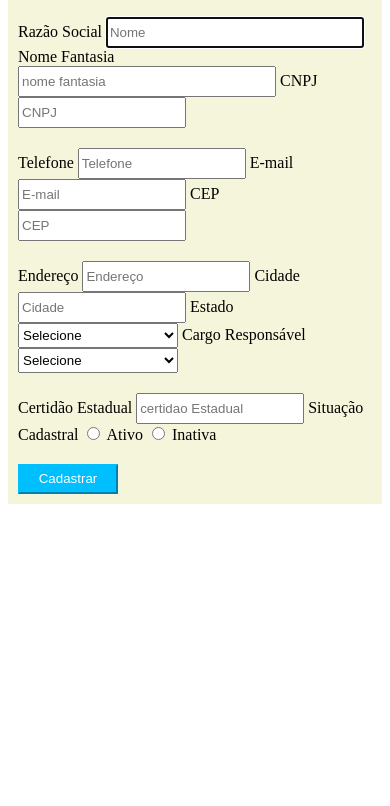
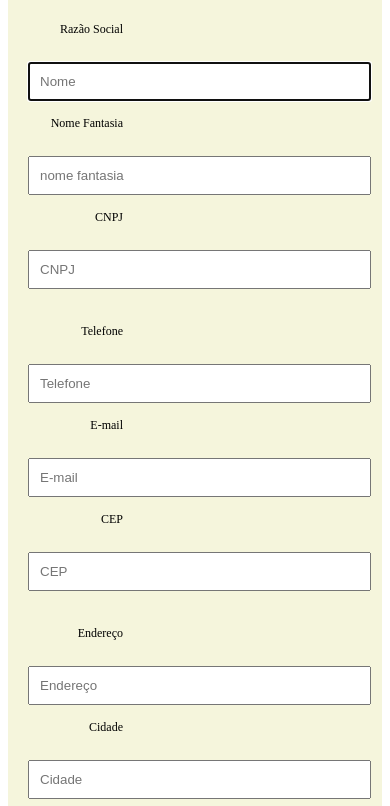
Before and after one commit to JhonatanNobreBarboza/exemplo-formulario-cadastro-empresa, a plain HTML site: page index.html in a window 390 px wide. Shown: the part 118-924 px from the top of the page. Before the commit the page ends 844 px from the top, so only its background shows below. Drawn offline with Linux system fonts and the light colour scheme.

Commit message:
implementacao de formulario mobile e adquacao de resposividade

```diff
--- a/assets/css/style.css
+++ b/assets/css/style.css
@@ -1,31 +1,73 @@
 h1{
     text-align: center;
+    font-family: Arial, Helvetica, sans-serif;
 }
 .container{
     width: 100%;
     height: 100%;
     display: flex;
-    flex-direction: column;
-    justify-content: center;
-    align-items: center;
+    flex-direction: row;
     background-color: beige;
 }
-.form-group{
+.form{
+    display: flex;
     padding: 10px;
-}
-.form-control-1{
-    width: 250px;
-    height: 25px;
+    justify-content: left;
+
 }
 .form-control{
-    width: 160px;
+    width: 300px;
     height: 25px;
+    flex: 1;
+    justify-content: center;
+}
+label{
+    font-size: 12px;
+    padding: 5px;
+    width: 100px;
+    height: 25px;
+    text-align: right;
+    }
+.form-btn{
+    margin-left: 40%;
+    margin-bottom: 10px;
+    justify-content: center;
 }
 .btn{
-    width: 100px;
+    width: 250px;
     height: 30px;
     background-color: deepskyblue;
-    border-color: deepskyblue;
+    border:none;
+    font-weight: bold;
     color: white;
-
 }
+@media screen and (max-width: 400px){
+    .container{
+        flex-direction: column;
+    }
+    .form-control{
+        padding: 10px;
+        margin: 10px;
+        justify-content: center;
+        width: 90%;
+    }
+    .form{
+        flex-direction: column;
+    }
+    .label{
+        font-size: 12px;
+    width: 100px;
+    text-align: left;
+    }
+    .form-btn{
+        width: 250px;
+        height: 30px;
+        background-color: deepskyblue;
+        border:none;
+        font-weight: bold;
+        color: white;
+        margin: 0 auto;
+        text-align: center;
+        margin-left: 40%;
+    }
+}
--- a/index.html
+++ b/index.html
@@ -11,15 +11,15 @@
         <div class="data-empresa">
             <h1>CADASTRO DE FORNECEDORES</h1>
             <form action="assets/pages/result.html" method="get">
-                <div class="form-group">
-                    <label for="razaoSocial">Razão Social</label>
-                    <input type="text" name="nome" id="nome" class="form-control-1" placeholder="Nome" autofocus required>
+                <div class="form">
+                    <label class="labelTxt" for="razaoSocial">Razão Social</label>
+                    <input type="text" name="nome" id="nome" class="form-control" placeholder="Nome" autofocus required>
                     <label for="nomeFantasia">Nome Fantasia</label>
-                    <input type="text" name="fantasia" id="fantasia" class="form-control-1" placeholder="nome fantasia" required>
+                    <input type="text" name="fantasia" id="fantasia" class="form-control" placeholder="nome fantasia" required>
                     <label for="cnpj">CNPJ</label>
                     <input type="text" minlength="14" maxlength="14" onkeypress="$(this).mask('00.000.000/0000-00')" name="cnpj" id="cnpj" class="form-control" placeholder="CNPJ" required>
-                </div>
-                <div class="form-group">
+                    </div>
+                    <div class="form">
                     <label for="telefone" >Telefone</label>
                     <input type="tel" name="telefone" minlength="10" maxlength="11" onkeypress="$(this).mask('(00) 0000-00009')" id="telefone" class="form-control" placeholder="Telefone" required>
                     <label for="email">E-mail</label>
@@ -27,7 +27,7 @@
                     <label for="cep">CEP</label>
                     <input type="text" minlength="8" maxlength="8" onkeypress="$(this).mask('00.000-000')" name="cep" id="cep" class="form-control" placeholder="CEP" required>
                 </div>
-                <div class="form-group">
+                <div class="form">
                     <label for="endereco">Endereço</label>
                     <input type="text" name="endereco" id="endereco" class="form-control" placeholder="Endereço" required>
                     <label for="cidade">Cidade</label>
@@ -63,6 +63,8 @@
                         <option value="SE">Sergipe</option>
                         <option value="TO">Tocantins</option>
                     </select>
+                </div>
+                <div class="form">
                     <label for="cargo">Cargo Responsável</label>
                     <select name="cargo" id="cargo" class="form-control" required>
                         <option value="">Selecione</option>
@@ -72,21 +74,20 @@
                         <option value="4">Vendedor</option>
                         <option value="5">Estagiário</option>
                     </select>
-                </div>
-                <div class="form-group">
                     <label for="certidaoEstadual">Certidão Estadual</label>
                     <input type="text" name="certidaoEstadual" id="cnpj" class="form-control" placeholder="certidao Estadual" onkeypress="$(this).mask('00.000.000-0')">
                     <label for="situacaoCadastral">Situação Cadastral</label>
-                    <input type="radio" id="situacaoCadastral"
-                    name="cad" value="ativo">
+
                    <label for="cad1">Ativo</label>
+                   <input type="radio" id="situacaoCadastral"
+                   name="cad" value="ativo">
 
-                   <input class="form-group" type="radio" id="situacaoCadastral2"
+                   <label for="cad2">Inativa</label>
+                   <input class="form" type="radio" id="situacaoCadastral2"
                     name="cad" value="inativo">
-                   <label for="cad2">Inativa</label>
 
                 </div>
-                <div class="form-group">
+                <div class="form-btn">
                     <button type="submit" class="btn">Cadastrar</button>
                 </div>
             </form>
```
